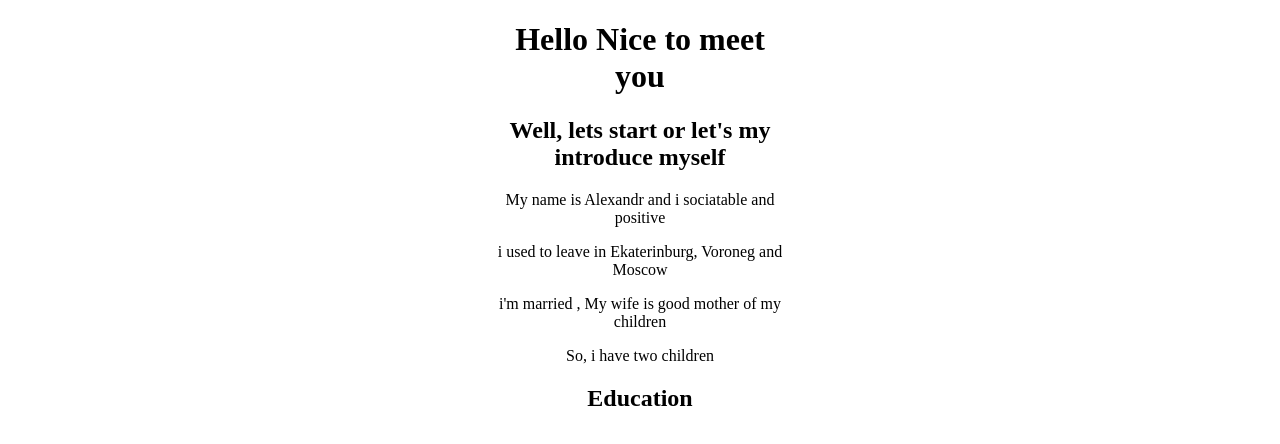
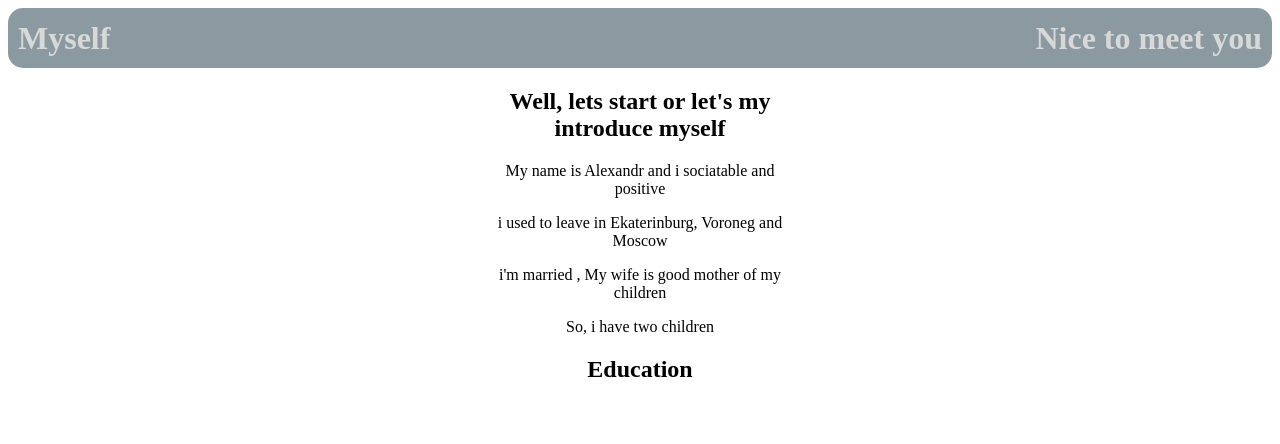
Before and after one commit to AlexanderSipko/avsipko.github.io, a plain HTML site: page index.html in a window 1280 px wide. Drawn offline with Linux system fonts and the light colour scheme; a script that the page names is missing.

Commit message:
add style

```diff
--- a/index.html
+++ b/index.html
@@ -8,8 +8,15 @@
     <title>Document</title>
 </head>
 <body>
+    <div class="head_section">
+        <div class="right_content">
+            <h1>Myself</h1>
+        </div>
+        <div class="left_content">
+            <h1>Nice to meet you</h1>
+        </div>
+    </div>
     <div class="content">
-        <h1>Hello Nice to meet you</h1>
 
         <h2>Well, lets start or let's my introduce myself</h2>
 
--- a/media/css/style.css
+++ b/media/css/style.css
@@ -3,3 +3,20 @@
     margin: 0 auto;
     text-align: center;
 }
+
+.head_section {
+    display: flex;
+    justify-content: space-between;
+    align-items: center;
+    height: 60px;
+    background-color: rgb(139, 154, 161);
+    padding-left: 10px;
+    padding-right: 10px;
+    border-radius: 15px;
+}
+
+h1 {
+    padding: 0;
+    margin: 0;
+    color: rgb(216, 216, 216);
+}
```
